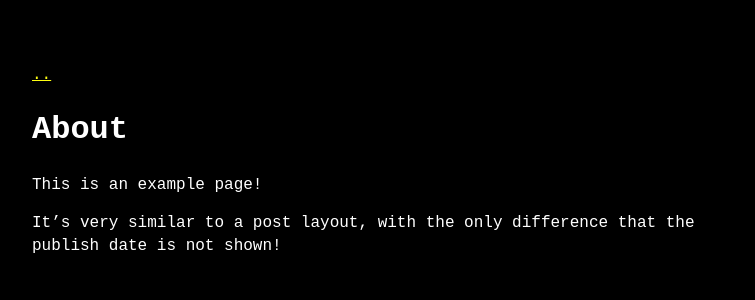
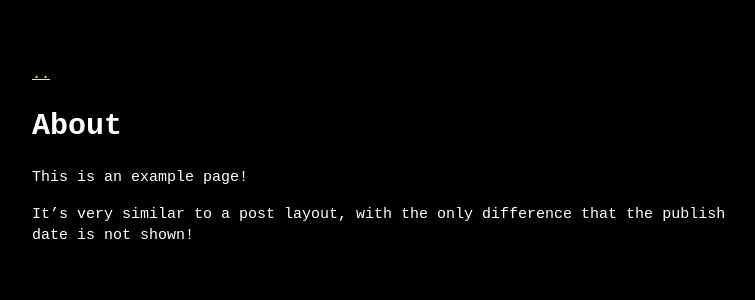
Before and after one commit to RLee063/rlee063.github.io, a Jekyll site: the page built from about.md, in a window 1280 px wide. Shown: the top 300 px of the page, without its empty margins (248-1003 px from the left). Built offline with Jekyll 4.4.1, drawn with Linux system fonts in a browser that asks for light colours.

Commit message:
[blog] update code displayment

```diff
--- a/_sass/no-style-please.scss
+++ b/_sass/no-style-please.scss
@@ -26,7 +26,7 @@ html { height: 100%; }
 body {
   color: black;
   font-family: monospace;
-  font-size: 16px;
+  font-size: 15px;
   line-height: 1.4;
   margin: 0;
   min-height: 100%;
@@ -77,6 +77,8 @@ div.highlighter-rouge code {
   overflow-x: auto;
   white-space: pre;
   padding: 1rem;
+  font-size: 13px;
+  border: thin solid black;
 }
 
 blockquote {
```
